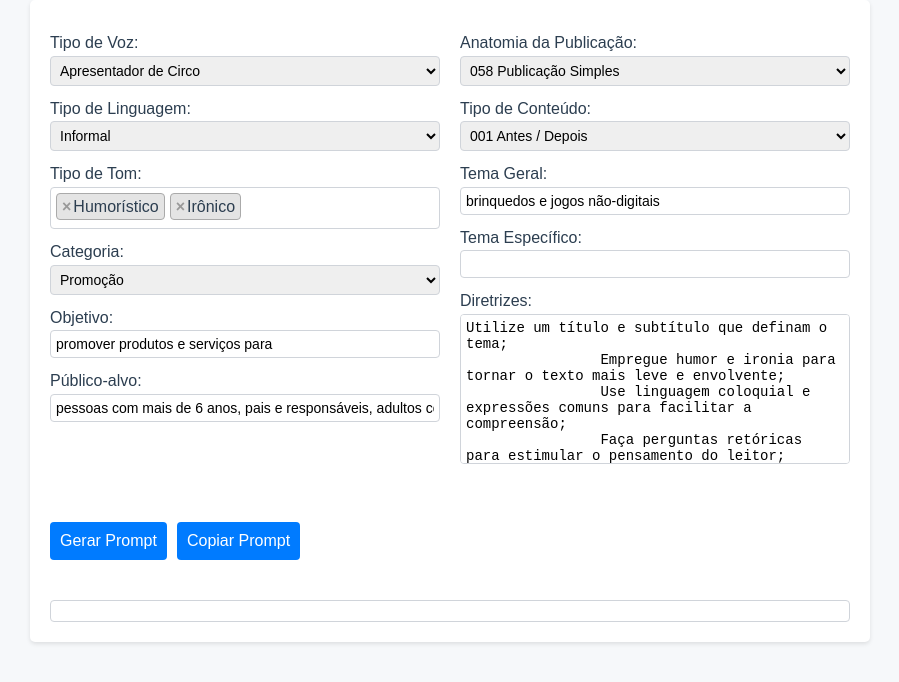
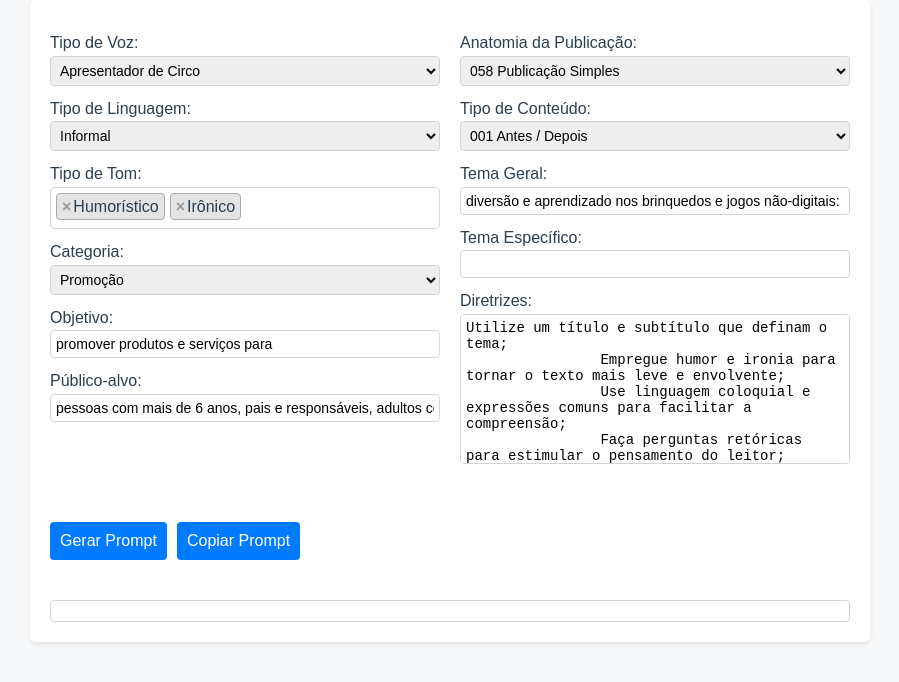
Before and after one commit to vivavaia/vivavaia.github.io, a plain HTML site: page geradorDePrompt.html in a window 1280 px wide. Shown: the whole page, without its empty margins (190-1089 px from the left). Drawn offline with nearby package versions, Linux system fonts and the light colour scheme.

Commit message:
Add files via upload

```diff
--- a/geradorDePrompt.html
+++ b/geradorDePrompt.html
@@ -170,7 +170,7 @@
         </label>
         <label>
             Tema Geral:
-            <input type="text" id="temaGeral" value="brinquedos e jogos não-digitais">
+            <input type="text" id="temaGeral" value="diversão e aprendizado nos brinquedos e jogos não-digitais: conectando gerações através da criatividade e interação">
         </label>
         <label>
             Tema Específico:
```
